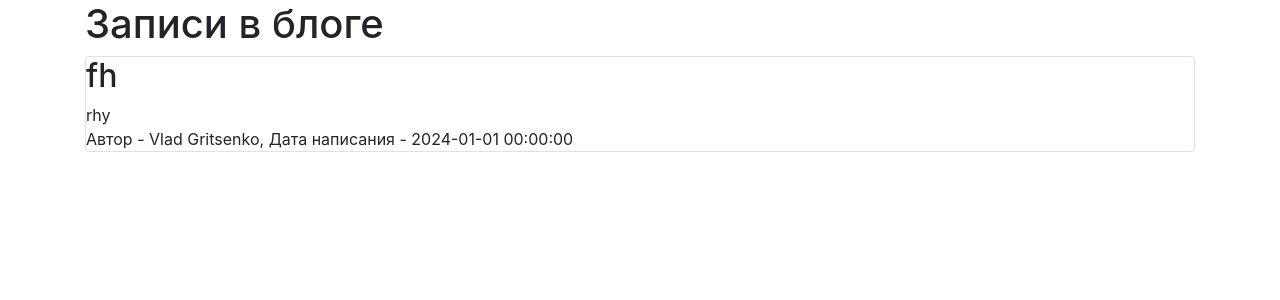
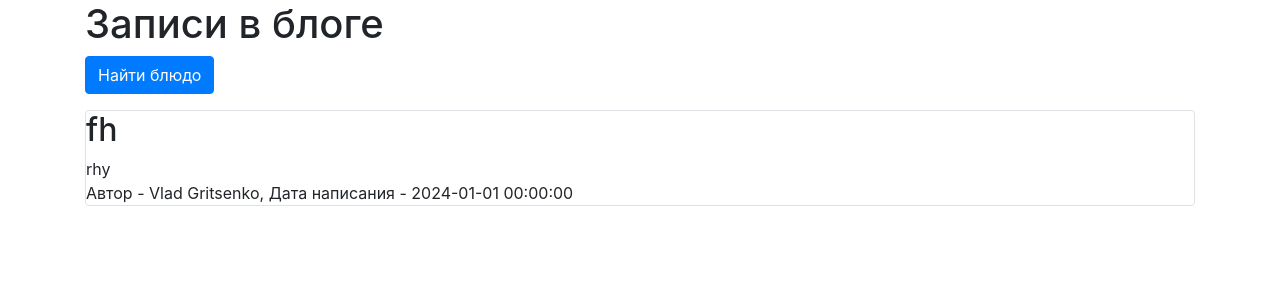
Before and after one commit to Gr1zee/Food-Helper, a Flask app: page / in a window 1280 px wide. Shown: the part 70-370 px from the top of the page. Run offline with Flask 3, Linux system fonts and the light colour scheme; data comes from the database, SQL or seed files in the repository; both versions use the stored data as it was after the commit; some libraries are stand-ins or nearby versions.

Commit message:
Add empty button and first news

```diff
--- a/templates/index.html
+++ b/templates/index.html
@@ -2,6 +2,9 @@
 
 {% block content %}
 <h1>Записи в блоге</h1>
+        <p>
+            <a class="btn btn-primary " href="/register">Найти блюдо</a>
+        </p>
 {% for item in news%}
 <div class="col-md6 border rounded">
     <h2>{{item.title}}</h2>
```
Also changed, not shown: db/blogs.db.
